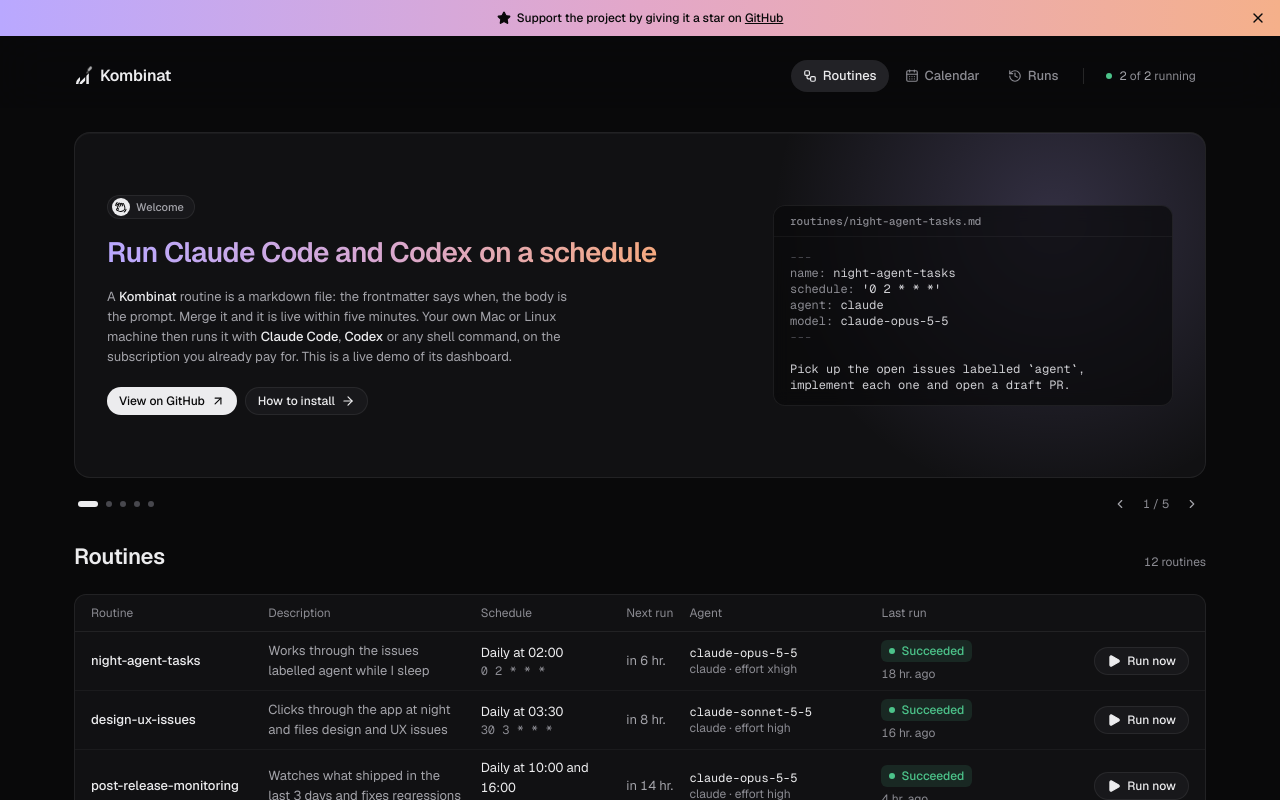
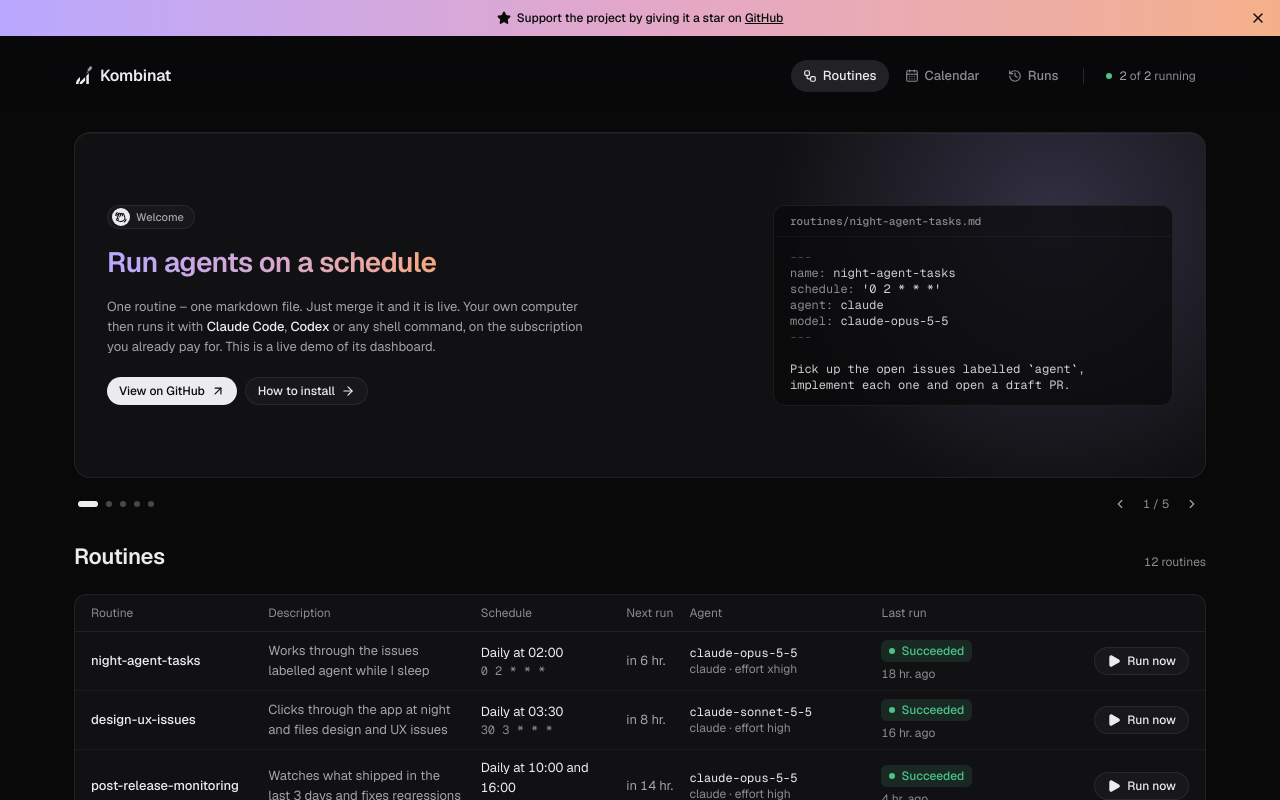
Before and after one commit to Danilqa/kombinat, a React (Vite) app in the folder packages/website/: page / in a window 1280 px wide. Shown: the top 800 px of the page. Built offline with nearby package versions, Linux system fonts and the light colour scheme.

Commit message:
Shorten the first card of the website to Run agents on a schedule, with a simpler paragraph

```diff
--- a/packages/website/src/features/welcome/welcome-banner.tsx
+++ b/packages/website/src/features/welcome/welcome-banner.tsx
@@ -246,7 +246,7 @@ export function WelcomeBanner() {
           icon={WavingHand}
           iconClassName="origin-[70%_80%] group-data-active/slide:animate-hand-wave"
           glow="lavender"
-          title="Run Claude Code and Codex on a schedule"
+          title="Run agents on a schedule"
           aside={<RoutineFile />}
           actions={
             <>
@@ -264,11 +264,9 @@ export function WelcomeBanner() {
           }
         >
           <p>
-            A <strong>Kombinat</strong> routine is a markdown file: the frontmatter says when, the
-            body is the prompt. Merge it and it is live within five minutes. Your own Mac or Linux
-            machine then runs it with <strong>Claude Code</strong>, <strong>Codex</strong> or any
-            shell command, on the subscription you already pay for. This is a live demo of its
-            dashboard.
+            One routine – one markdown file. Just merge it and it is live. Your own computer then
+            runs it with <strong>Claude Code</strong>, <strong>Codex</strong> or any shell command,
+            on the subscription you already pay for. This is a live demo of its dashboard.
           </p>
         </WelcomeCard>
       ),
```
